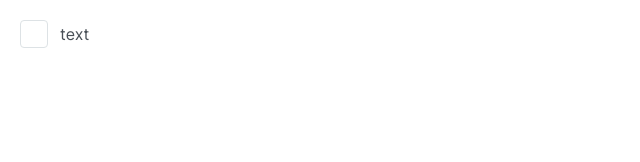
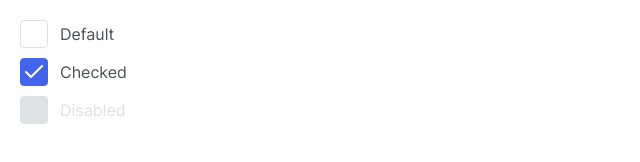
Before and after one commit to js-tasks-ru/htmlcss-20210409_eg-nosach, a website: page 07-lection5/01-checkbox/index.html in a window 1280 px wide. Shown: the whole page, without its empty margins (0-640 px from the left). Drawn offline with Linux system fonts and the light colour scheme.

Commit message:
refactor checkbox

```diff
--- a/07-lection5/01-checkbox/index.html
+++ b/07-lection5/01-checkbox/index.html
@@ -3,16 +3,51 @@
     <head>
         <link rel="stylesheet" href="../../assets/css/main.css">
         <link rel="stylesheet" href="./checkbox.css">
+        <style>
+            .wrap {
+                margin-left: 20px;
+                margin-top: 20px;
+            }
+            .wrap__item {
+                margin-bottom: 10px;
+            }
+        </style>
     </head>
     <body>
-        <label class="checkbox" style="margin-left: 20px; margin-top: 20px;">
+        <div class="wrap">
+            <div class="wrap__item">
+                <label class="checkbox">
                     <input type="checkbox" class="checkbox__input" />
                     <div class="checkbox__icon">
                         <svg class="checkbox__checkmark">
                             <use xlink:href="../../assets/images/sprites.svg#check"></use>
                         </svg>
                     </div>
-            <p class="checkbox__text">text</p>
+                    <p class="checkbox__text">Default</p>
                 </label>
+            </div>
+            <div class="wrap__item">
+                <label class="checkbox">
+                    <input type="checkbox" class="checkbox__input" checked />
+                    <div class="checkbox__icon">
+                        <svg class="checkbox__checkmark">
+                            <use xlink:href="../../assets/images/sprites.svg#check"></use>
+                        </svg>
+                    </div>
+                    <p class="checkbox__text">Checked</p>
+                </label>
+            </div>
+            <div class="wrap__item">
+                <label class="checkbox">
+                    <input type="checkbox" class="checkbox__input" disabled />
+                    <div class="checkbox__icon">
+                        <svg class="checkbox__checkmark">
+                            <use xlink:href="../../assets/images/sprites.svg#check"></use>
+                        </svg>
+                    </div>
+                    <p class="checkbox__text">Disabled</p>
+                </label>
+            </div>
+        </div>
     </body>
 </html>
```
Lines whose indentation alone changed are shown as unchanged.
